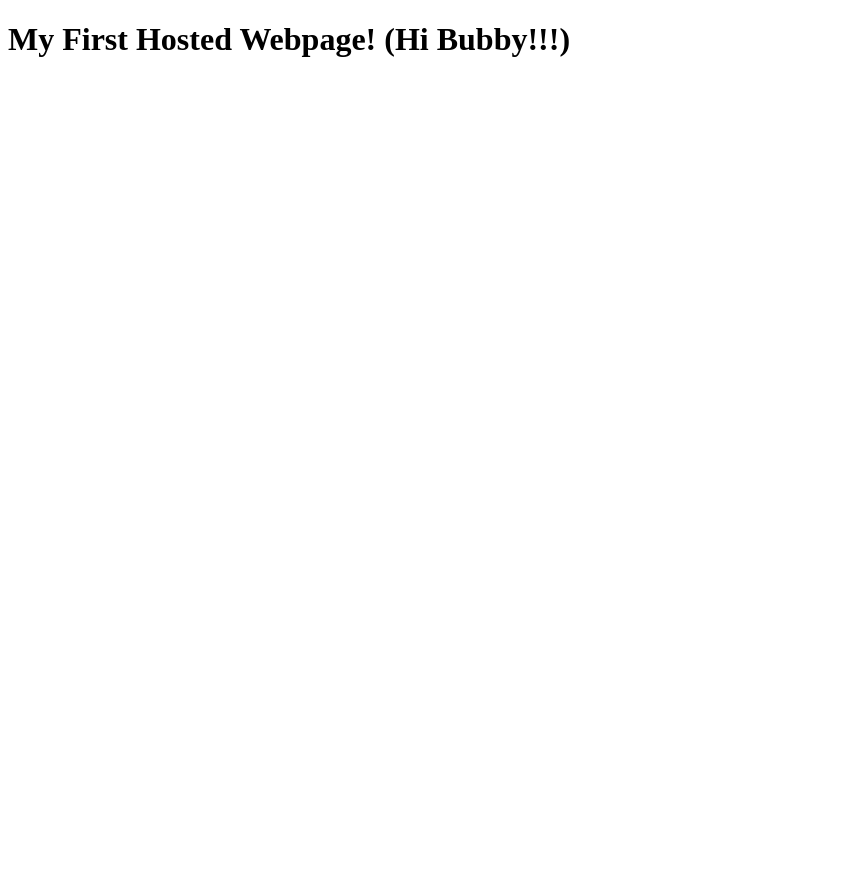
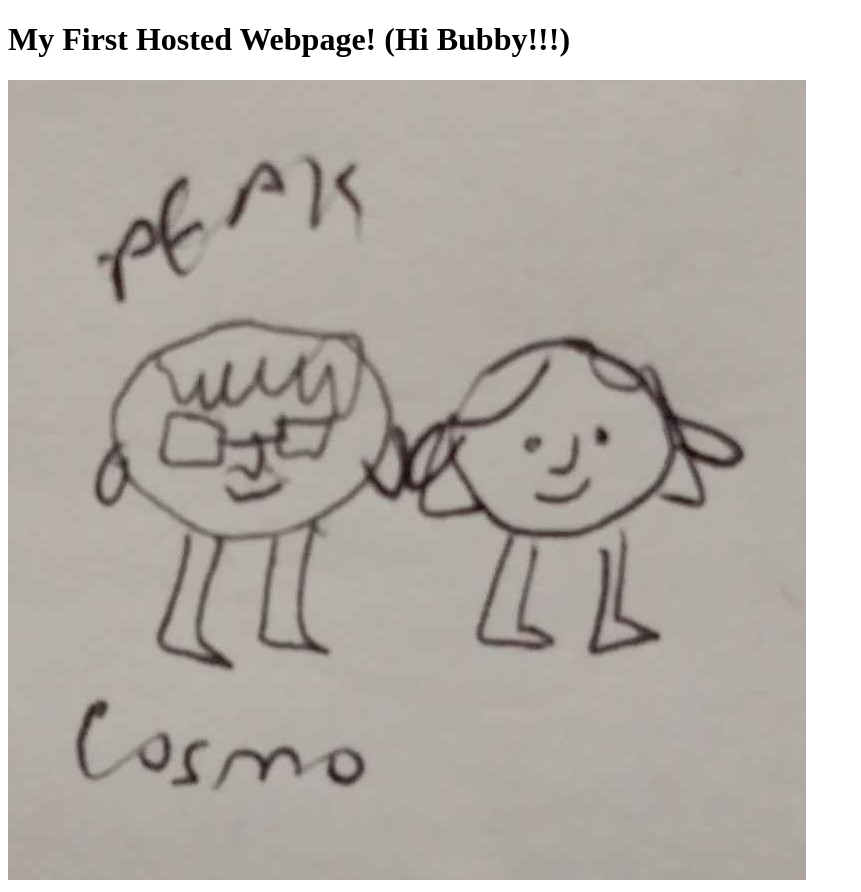
Before and after one commit to bryce-torres/bubby-website, a plain HTML site: page index.html in a window 1280 px wide. Shown: the whole page, without its empty margins (0-861 px from the left). Before the commit the page ends 800 px from the top, so only its background shows below. Drawn offline with Linux system fonts and the light colour scheme.

Commit message:
added image
just added a picture. PEAK COSMO of bubby and bubby

```diff
--- a/index.html
+++ b/index.html
@@ -3,6 +3,7 @@
 <body>
 
 <h1>My First Hosted Webpage! (Hi Bubby!!!)</h1>
+<img src="peak_cosmo.jpg" alt="bubby and bubby peak cosmo">
 
 </body>
 </html>
```
Also changed, not shown: peak_cosmo.jpg (added).
